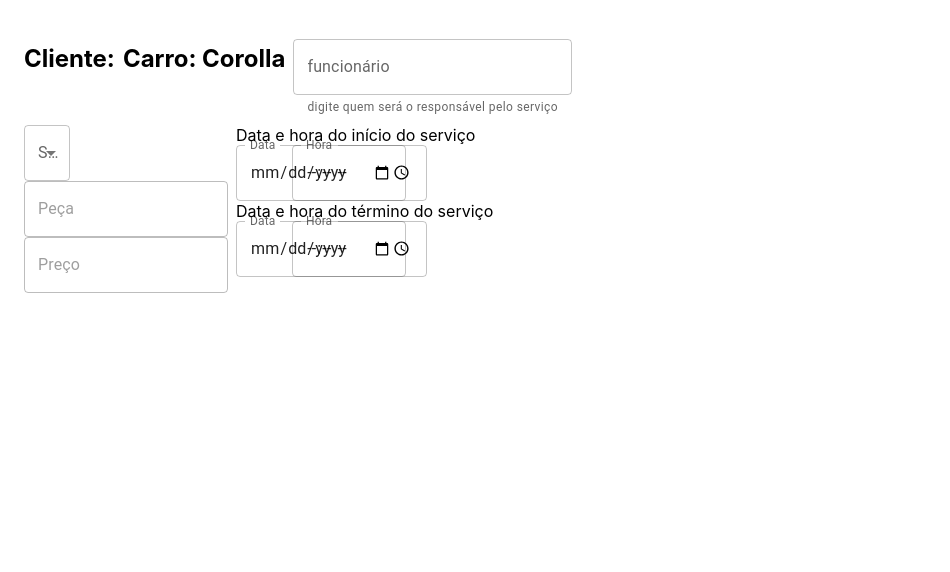
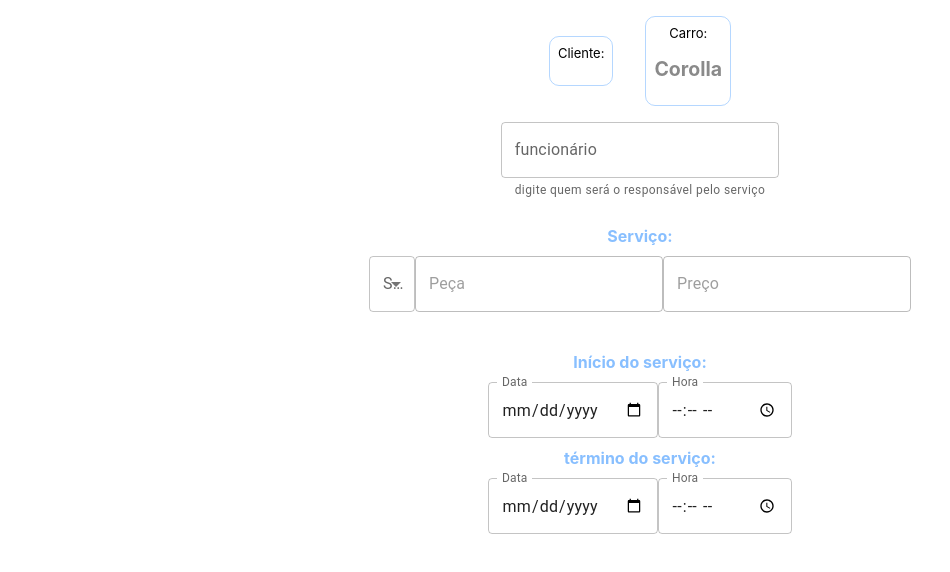
Before and after one commit to Adadezer/PSUltracar, a React (Create React App) app in the folder ultra-front/: page /client in a window 1280 px wide. Shown: the top 572 px of the page, without its empty margins (0-950 px from the left). Built offline with nearby package versions, Linux system fonts and the light colour scheme.

Commit message:
style(frontend): :lipstick: alinhamento dos elementos da tela do cliente

```diff
--- a/ultra-front/src/App.css
+++ b/ultra-front/src/App.css
@@ -21,3 +21,25 @@ p {
   text-align: center;
   color: rgb(50, 124, 209);
 }
+
+.info {
+  border-radius: 10px;
+  border: 1px solid rgba(136, 191, 255, 0.616);
+  text-align: center;
+  font-size: small;
+}
+
+.info h2 {
+  color: rgb(138, 138, 138);
+}
+
+.dateTime, .service {
+  padding: 15px;
+  align-items: center;
+  text-align: center;
+}
+
+.dateTime h4, .service h4 {
+  margin: 10px;
+  color: rgb(136, 191, 255);
+}
--- a/ultra-front/src/components/DateTime.jsx
+++ b/ultra-front/src/components/DateTime.jsx
@@ -14,8 +14,8 @@ function DateTimeInput() {
   };
 
   return (
-    <Grid container spacing={2}>
-      <Grid item xs={2}>
+    <Grid container>
+      <Grid item>
         <TextField
           id="date"
           label="Data"
@@ -27,7 +27,7 @@ function DateTimeInput() {
           }}
         />
       </Grid>
-      <Grid item xs={1}>
+      <Grid item>
         <TextField
           id="time"
           label="Hora"
--- a/ultra-front/src/pages/Client.jsx
+++ b/ultra-front/src/pages/Client.jsx
@@ -33,23 +33,29 @@ function Client() {
       <Grid
         container
         component='form'
-        spacing={1}
-        p={1}
-        m={1}
         direction="row"
-        justifyContent="flex-start"
+        justifyContent="center"
         alignItems="center"
       >
-        <Grid item>
-          <h2>{`Cliente: ${link}`}</h2>
+        <Grid item className='info'm={2} p={1}>
+          <label>Cliente:</label>
+          <h2>{`${link}`}</h2>
         </Grid>
-        <Grid item>
-          <h2>Carro: Corolla</h2>
+        <Grid item className='info'm={2} p={1}>
+          <label>Carro:</label>
+          <h2>Corolla</h2>
         </Grid>
+      </Grid>
 
-        <Grid item>
+      <Grid
+        container
+        component='form'
+        direction="row"
+        justifyContent="center"
+        alignItems="center"
+      >
+        <Grid item >
           <TextField
-            className='input'
             helperText='digite quem será o responsável pelo serviço'
             label='funcionário'
             name='funcionario'
@@ -60,8 +66,16 @@ function Client() {
         </Grid>
       </Grid>
 
-      <Grid container component='form' spacing={1} p={1} m={1}>
-        <Grid item xs={2}>
+      <Grid
+        container
+        component='form'
+        direction="column"
+        justifyContent="center"
+        alignItems="center"
+        className='service'
+      >
+        <h4>Serviço:</h4>
+        <Grid item>
           <TextField
             select
             value={selectedService}
@@ -87,11 +101,19 @@ function Client() {
             disabled={!selectedServiceData}
           />
         </Grid>
+      </Grid>
+
+      <Grid
+        container
+        component='form'
+        justifyContent="center"
+        className='dateTime'
+      >
         <Grid item>
-          <div>Data e hora do início do serviço</div>
+          <h4>Início do serviço:</h4>
           <DateTime />
 
-          <div>Data e hora do término do serviço</div>
+          <h4>término do serviço:</h4>
           <DateTime />
         </Grid>
       </Grid>
```
